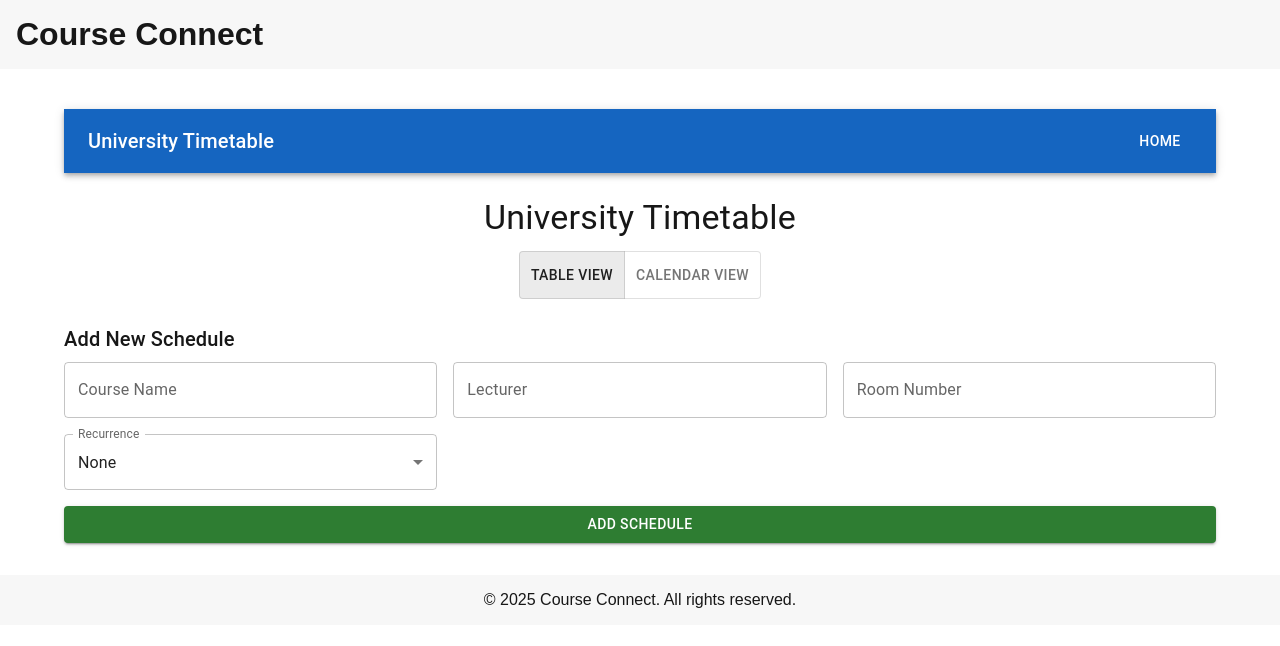
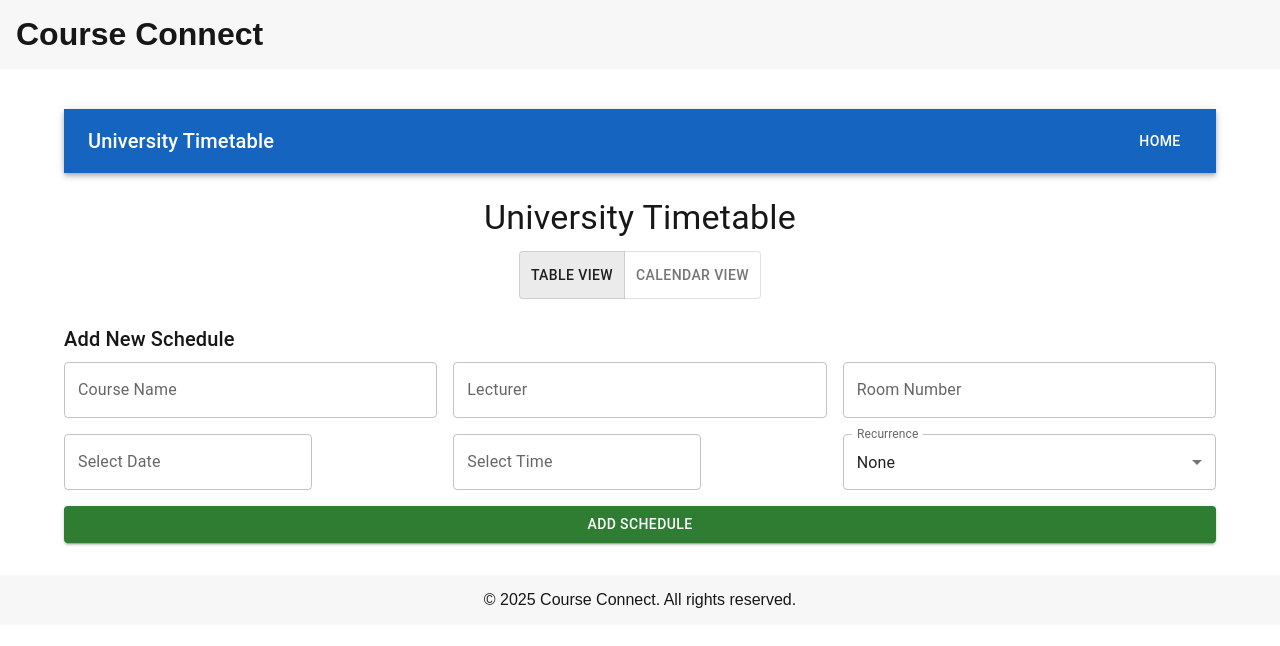
Before and after one commit to CourseConnect-TUDublin/Course-Connect, a Next.js app: page /timetable in a window 1280 px wide. Shown: the top 646 px of the page. Built offline with nearby package versions, Linux system fonts and the light colour scheme; no server answers; the database is empty.

Commit message:
Update timetable frontend to support recurring events using fullCalendar with weekly and biweekly recurrence, handling MongoDB _id

```diff
--- a/src/app/timetable/page.js
+++ b/src/app/timetable/page.js
@@ -26,7 +26,7 @@ import timeGridPlugin from "@fullcalendar/timegrid";
 import listPlugin from "@fullcalendar/list";
 import interactionPlugin from "@fullcalendar/interaction";
 
-// ✅ Updated Navbar with working Home button redirect
+// Navbar component with Home button redirect
 const Navbar = () => {
   const router = useRouter();
 
@@ -65,12 +65,14 @@ export default function Timetable() {
     fetch("/api/timetable")
       .then((res) => res.json())
       .then((data) => {
+        console.log("Fetched timetable data:", data);
         setTimetable(data.data);
       })
       .catch((error) => console.error("Error fetching timetable:", error));
   };
 
   const handleAddEntry = () => {
+    console.log("Add Schedule button pressed!");
     console.log("Current newEntry state before submission:", newEntry);
 
     if (
@@ -117,8 +119,12 @@ export default function Timetable() {
       headers: { "Content-Type": "application/json" },
       body: JSON.stringify(updatedEntry),
     })
-      .then((res) => res.json())
-      .then(() => {
+      .then((res) => {
+        console.log("Response status:", res.status);
+        return res.json();
+      })
+      .then((data) => {
+        console.log("Response from API:", data);
         setNewEntry({
           course: "",
           lecturer: "",
@@ -132,24 +138,40 @@ export default function Timetable() {
       .catch((error) => console.error("Error adding entry:", error));
   };
 
+  // Updated generateRecurringEvents function that handles both legacy and new schema fields.
   const generateRecurringEvents = (entry) => {
     let occurrences = [];
-    if (!entry.date || typeof entry.date !== "string") return [];
 
-    let currentDate = new Date(entry.date);
+    // Determine the base date and time from the entry.
+    let baseDateString, baseTimeString;
+    if (entry.date && typeof entry.date === "string" && entry.time && typeof entry.time === "string") {
+      baseDateString = entry.date;
+      baseTimeString = entry.time;
+    } else if (entry.fullDateTime) {
+      const dt = new Date(entry.fullDateTime);
+      baseDateString = dt.toISOString().split("T")[0];
+      baseTimeString = dt.toTimeString().split(" ")[0];
+    } else {
+      return [];
+    }
+
+    let currentDate = new Date(baseDateString);
     if (isNaN(currentDate.getTime())) return [];
 
+    // Generate recurring events (up to 12 occurrences)
     for (let i = 0; i < 12; i++) {
       let eventDate = new Date(currentDate);
-      const fullDateTime = new Date(`${eventDate.toISOString().split("T")[0]}T${entry.time}`);
+      const fullDateTime = new Date(`${eventDate.toISOString().split("T")[0]}T${baseTimeString}`);
 
       if (isNaN(fullDateTime.getTime())) {
         console.error("Invalid date-time:", fullDateTime);
         continue;
       }
 
+      // Use entry._id (from MongoDB) if available; fallback to entry.id.
+      const eventId = entry._id || entry.id;
       occurrences.push({
-        id: `${entry.id}-${i}`,
+        id: `${eventId}-${i}`,
         title: `${entry.course} (${entry.lecturer})`,
         start: fullDateTime,
         extendedProps: { room: entry.room },
@@ -167,7 +189,9 @@ export default function Timetable() {
     return occurrences;
   };
 
-  const calendarEvents = timetable.flatMap((entry) => generateRecurringEvents(entry));
+  const calendarEvents = timetable.flatMap((entry) =>
+    generateRecurringEvents(entry)
+  );
 
   return (
     <Container maxWidth="lg" sx={{ mt: 5 }}>
@@ -189,7 +213,12 @@ export default function Timetable() {
 
       {viewMode === "calendar" && (
         <FullCalendar
-          plugins={[dayGridPlugin, timeGridPlugin, listPlugin, interactionPlugin]}
+          plugins={[
+            dayGridPlugin,
+            timeGridPlugin,
+            listPlugin,
+            interactionPlugin,
+          ]}
           initialView="dayGridMonth"
           headerToolbar={{
             left: "prev,next today",
@@ -212,7 +241,9 @@ export default function Timetable() {
                 label="Course Name"
                 fullWidth
                 value={newEntry.course}
-                onChange={(e) => setNewEntry({ ...newEntry, course: e.target.value })}
+                onChange={(e) =>
+                  setNewEntry({ ...newEntry, course: e.target.value })
+                }
               />
             </Grid>
             <Grid item xs={12} md={4}>
@@ -220,7 +251,9 @@ export default function Timetable() {
                 label="Lecturer"
                 fullWidth
                 value={newEntry.lecturer}
-                onChange={(e) => setNewEntry({ ...newEntry, lecturer: e.target.value })}
+                onChange={(e) =>
+                  setNewEntry({ ...newEntry, lecturer: e.target.value })
+                }
               />
             </Grid>
             <Grid item xs={12} md={4}>
@@ -228,8 +261,36 @@ export default function Timetable() {
                 label="Room Number"
                 fullWidth
                 value={newEntry.room}
-                onChange={(e) => setNewEntry({ ...newEntry, room: e.target.value })}
+                onChange={(e) =>
+                  setNewEntry({ ...newEntry, room: e.target.value })
+                }
               />
+            </Grid>
+            <Grid item xs={12} md={4}>
+              <LocalizationProvider dateAdapter={AdapterDateFns}>
+                <DatePicker
+                  label="Select Date"
+                  value={newEntry.date}
+                  onChange={(newDate) => {
+                    console.log("Date selected:", newDate);
+                    setNewEntry({ ...newEntry, date: newDate });
+                  }}
+                  renderInput={(params) => <TextField {...params} fullWidth />}
+                />
+              </LocalizationProvider>
+            </Grid>
+            <Grid item xs={12} md={4}>
+              <LocalizationProvider dateAdapter={AdapterDateFns}>
+                <TimePicker
+                  label="Select Time"
+                  value={newEntry.time}
+                  onChange={(newTime) => {
+                    console.log("Time selected:", newTime);
+                    setNewEntry({ ...newEntry, time: newTime });
+                  }}
+                  renderInput={(params) => <TextField {...params} fullWidth />}
+                />
+              </LocalizationProvider>
             </Grid>
             <Grid item xs={12} md={4}>
               <FormControl fullWidth>
@@ -237,7 +298,9 @@ export default function Timetable() {
                 <Select
                   value={newEntry.recurrence}
                   label="Recurrence"
-                  onChange={(e) => setNewEntry({ ...newEntry, recurrence: e.target.value })}
+                  onChange={(e) =>
+                    setNewEntry({ ...newEntry, recurrence: e.target.value })
+                  }
                 >
                   <MenuItem value="none">None</MenuItem>
                   <MenuItem value="weekly">Weekly</MenuItem>
```
